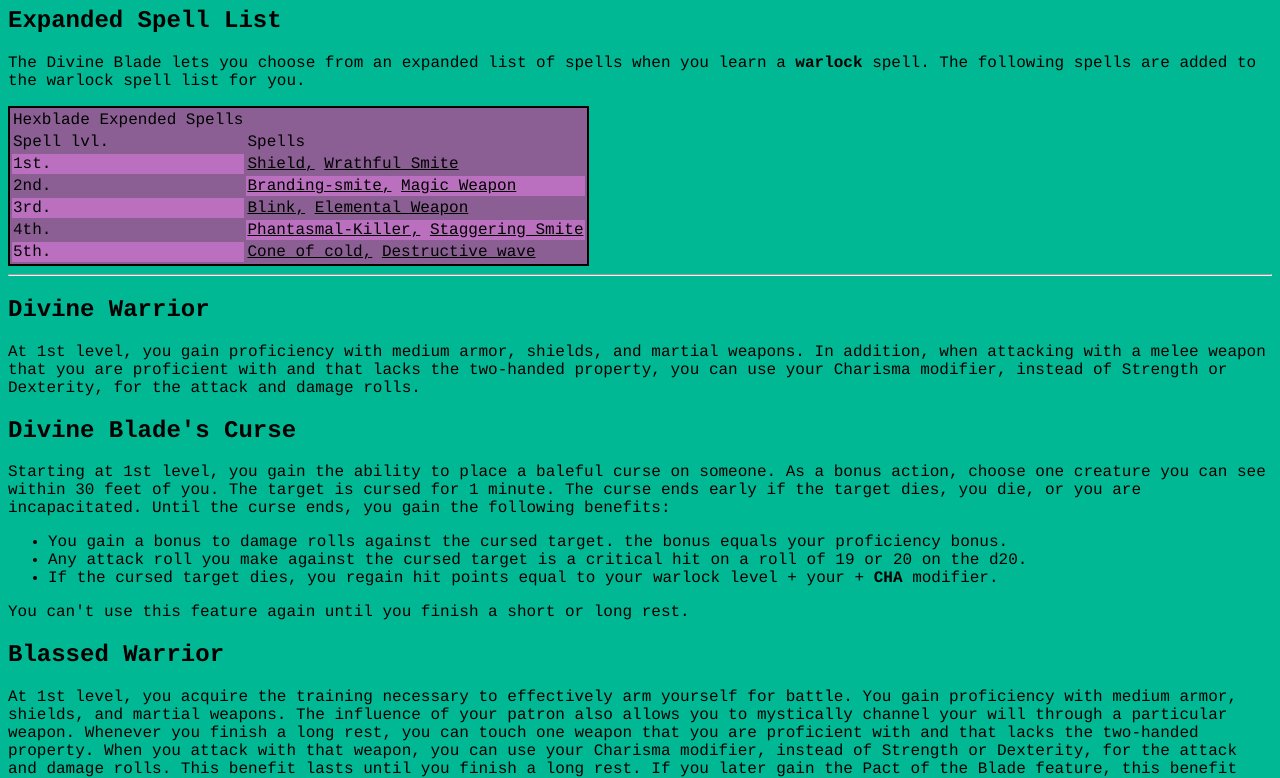
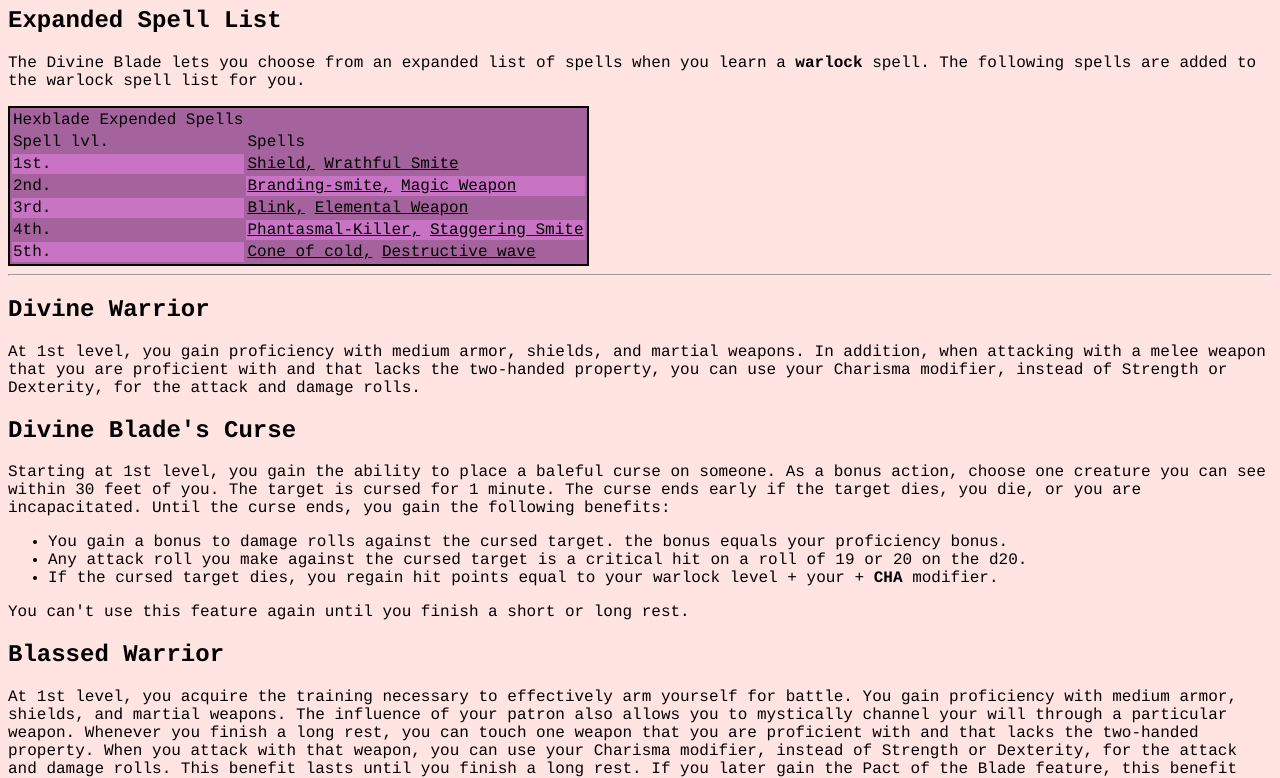
Before and after one commit to GSorbinhoCunha/DivineBlade, a plain HTML site: page index.html in a window 1280 px wide. Shown: the part 73-851 px from the top of the page. Drawn offline with Linux system fonts and the light colour scheme.

Commit message:
Voltei pra cor que tava antes

```diff
--- a/index.html
+++ b/index.html
@@ -7,7 +7,7 @@
     </head>
     <body
         style="
-            background-color: #00b894;
+            background-color: #FFE4E1;
             font-family: Courier, monospace;
             color:rgb(0,0,0) ;">
         <h1
```
